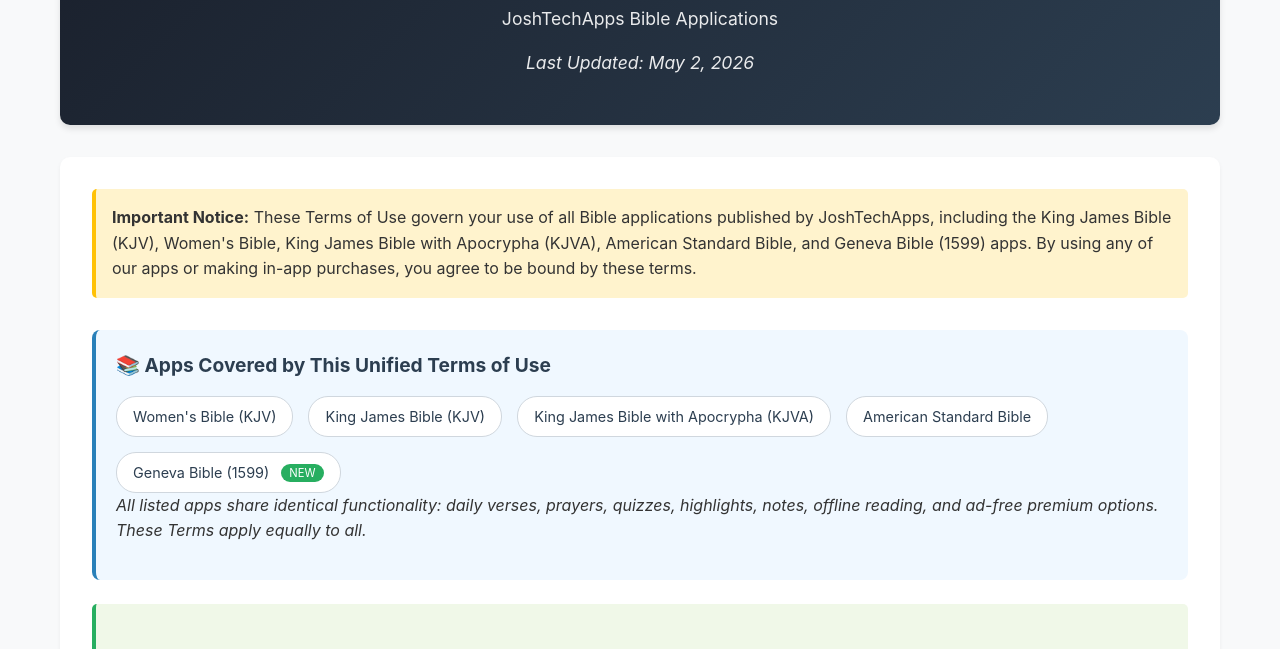
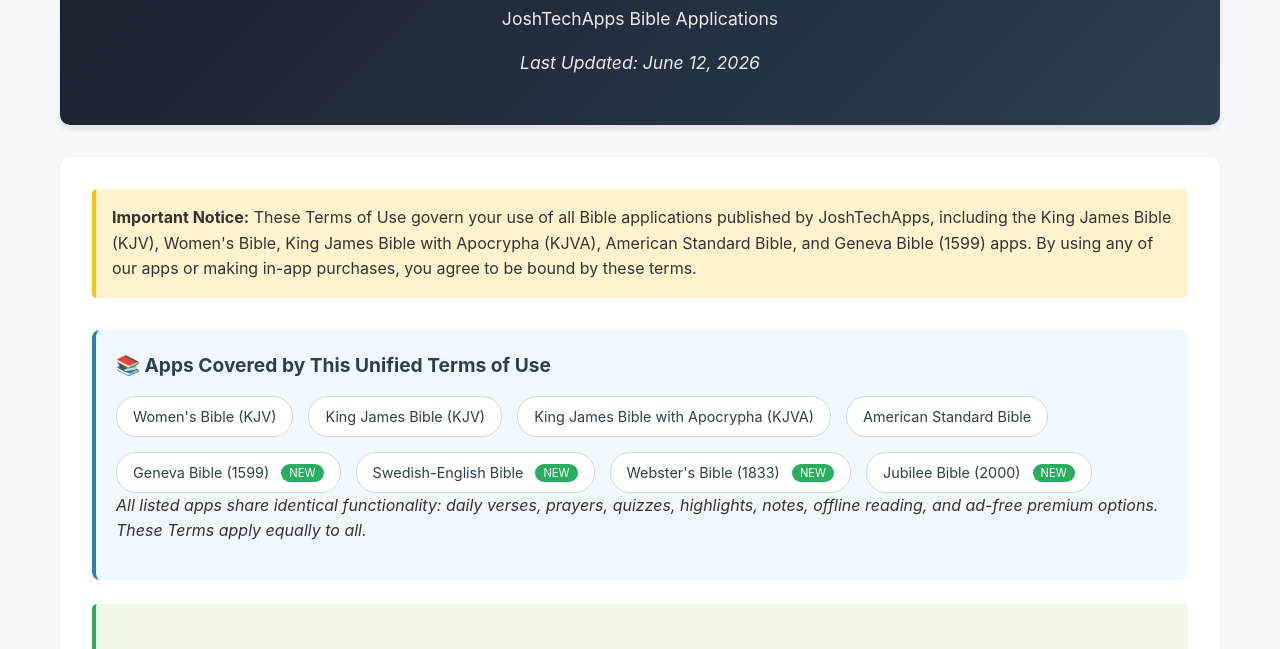
Before and after one commit to JoashTech/KJV-BIBLE-termsofuse, a plain HTML site: page index.html in a window 1280 px wide. Shown: the part 119-768 px from the top of the page. Drawn offline with Linux system fonts and the light colour scheme.

Commit message:
Revise last updated date and enhance app list
Updated the last updated date and added new app links.

```diff
--- a/index.html
+++ b/index.html
@@ -206,7 +206,7 @@
     <header>
         <h1>Terms of Use</h1>
         <p>JoshTechApps Bible Applications</p>
-        <p><em>Last Updated: May 2, 2026</em></p>
+        <p><em>Last Updated: June 12, 2026</em></p>
     </header>
 
     <div class="container">
@@ -222,6 +222,9 @@
         <a href="https://play.google.com/store/apps/details?id=com.joshtechapps.kjv.with.apocrypha" target="_blank">King James Bible with Apocrypha (KJVA)</a>
         <a href="https://play.google.com/store/apps/details?id=com.joshtechapps.bible.asv" target="_blank">American Standard Bible</a>
         <a href="https://play.google.com/store/apps/details?id=com.joshtechapps.mygenevabible" target="_blank">Geneva Bible (1599) <span class="new-badge">NEW</span></a>
+        <a href="https://play.google.com/store/apps/details?id=com.joshtechapps.myswedishbible" target="_blank">Swedish-English Bible <span class="new-badge">NEW</span></a>
+        <a href="https://play.google.com/store/apps/details?id=com.joshtechapps.webster" target="_blank">Webster's Bible (1833) <span class="new-badge">NEW</span></a>
+        <a href="https://play.google.com/store/apps/details?id=com.joshtechapps.jubileebible" target="_blank">Jubilee Bible (2000) <span class="new-badge">NEW</span></a>
     </div>
     <p><em>All listed apps share identical functionality: daily verses, prayers, quizzes, highlights, notes, offline reading, and ad-free premium options. These Terms apply equally to all.</em></p>
 </div>
```
Lines whose indentation alone changed are shown as unchanged.
